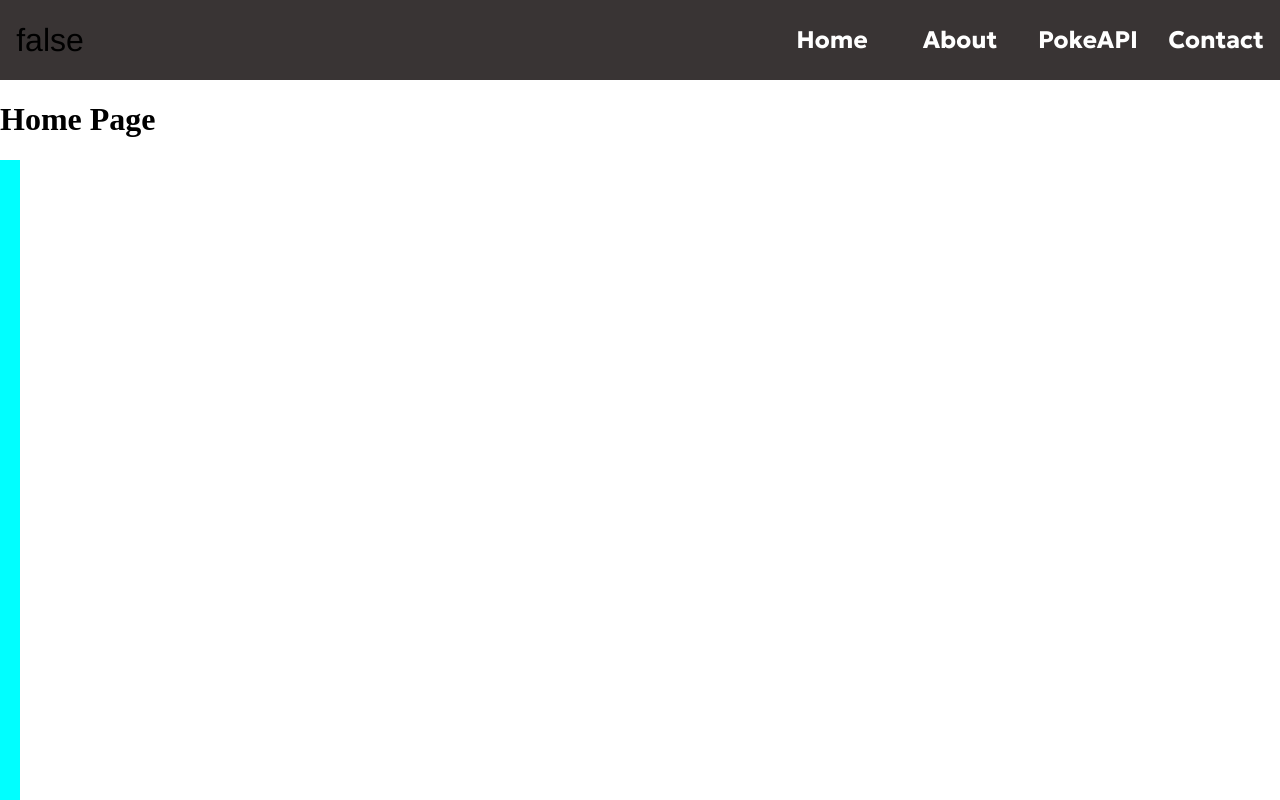
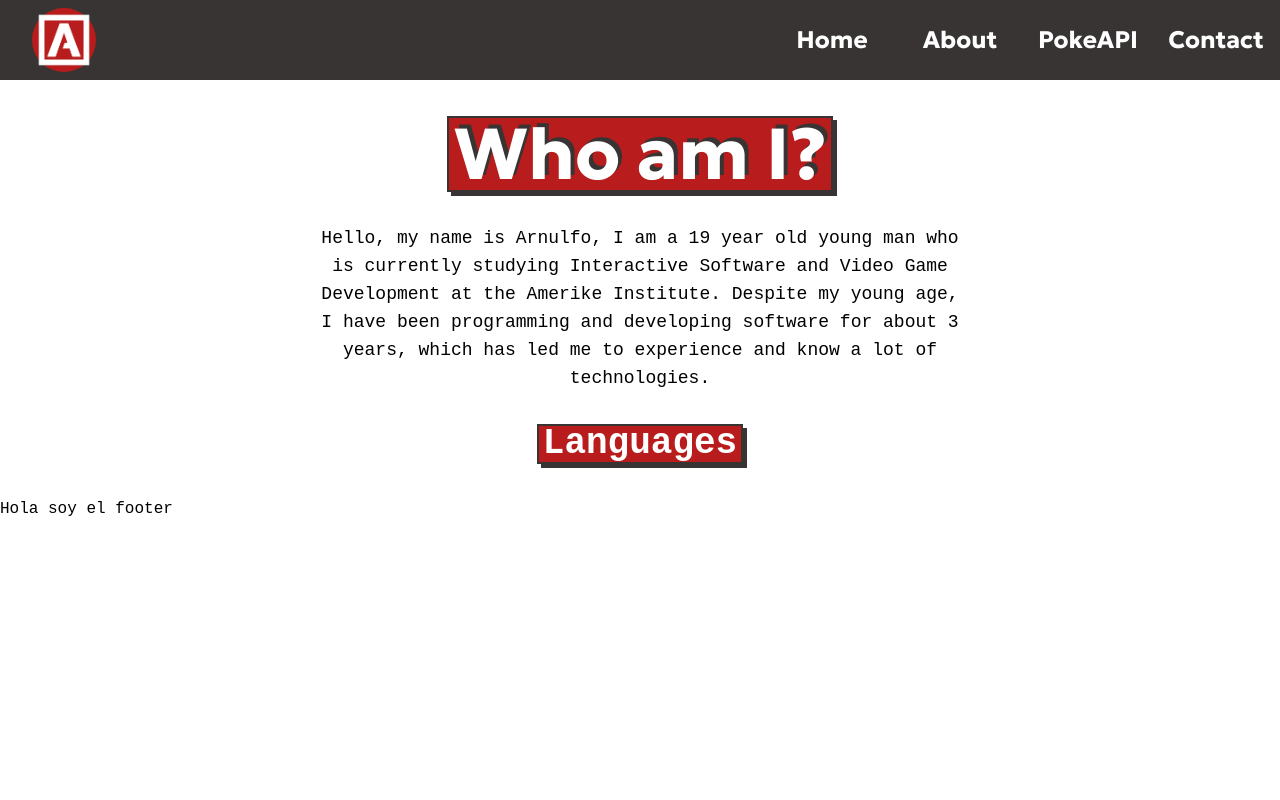
Before and after one commit to ArnulfoVargas/ExamenWeb, a Vue app: page / in a window 1280 px wide. Shown: the top 800 px of the page. Built offline with nearby package versions, Linux system fonts and the light colour scheme; a web font is replaced by a local one.

Commit message:
Home page iniciado

```diff
--- a/src/App.vue
+++ b/src/App.vue
@@ -20,7 +20,11 @@ import AppFooter from './components/AppFooter.vue'
     --color-white: #ffffff;
     --color-red: rgb(185 28 28);
 
+    --color-light-red: rgb(220, 38, 38);
+
+    --text-shadow: 4px -4px rgb(57, 52, 52);
     --box-shadow: 4px 4px rgb(57, 52, 52);
+    --thin-border: solid 2px rgb(57, 52, 52);
 
     --main-font: 'Fragment Mono', monospace;
     --titles-font: 'Geologica', sans-serif;
@@ -42,6 +46,7 @@ import AppFooter from './components/AppFooter.vue'
 
   *{
     user-select: none;
+    font-family: var(--main-font);
   }
 
   .toggled{
--- /dev/null
+++ b/src/components/CartoonSubtitle.vue
@@ -0,0 +1,43 @@
+<script setup>
+
+</script>
+
+<template>
+    <div>
+        <h2><slot></slot></h2>
+    </div>
+</template>
+
+<style scoped>
+    div{
+        margin: auto;
+        width: fit-content;
+        max-width: fit-content;
+        padding: 0 .25rem ;
+        background-color: var(--color-red);
+        box-shadow: var(--box-shadow);
+        border: var(--thin-border);
+        display: flex;
+        align-items: center;
+    }
+    h2{
+        color: var(--color-white);
+        font-size: 1.875rem;
+        line-height: 1.875rem;
+        margin: 0;
+        text-align: center;
+        font-weight: 700;
+    }
+
+    @media (min-width: 758px){
+        div{
+            margin: 1rem auto;
+            height: 2.25rem;
+        }
+        h2{
+            font-size: 2.25rem;
+            line-height: 2.25rem;
+            text-overflow: ellipsis;
+        }
+    }
+</style>
--- /dev/null
+++ b/src/components/CatoonTitle.vue
@@ -0,0 +1,40 @@
+<template>
+    <div>
+        <h1><slot></slot></h1>
+    </div>
+</template>
+
+<style scoped>
+    div{
+        margin: auto;
+        width: fit-content;
+        height: fit-content;
+        padding: 0 .25rem ;
+        background-color: var(--color-red);
+        box-shadow: var(--box-shadow);
+        border: var(--thin-border);
+        display: flex;
+        align-items: center;
+    }
+    h1{
+        color: var(--color-white);
+        font-family: var(--titles-font);
+        font-size: 3rem;
+        line-height: 3rem;
+        margin: 0;
+        text-align: center;
+        font-weight: bold;
+        text-shadow: var(--text-shadow);
+    }
+
+    @media (min-width: 758px){
+        div{
+            margin: 1rem auto;
+            height: 4.5rem;
+        }
+        h1{
+            font-size: 4.5rem;
+            line-height: 4.5rem;
+        }
+    }
+</style>
--- /dev/null
+++ b/src/components/HalfScreenText.vue
@@ -0,0 +1,26 @@
+<script setup>
+
+</script>
+
+<template>
+    <div>
+        <p><slot></slot></p>
+    </div>
+</template>
+
+<style scoped>
+    div{
+        width: 75%;
+        margin: 2rem auto;
+    }
+    p{
+        font-size: 1.125rem;
+        line-height: 1.75rem;
+        text-align: center;
+    }
+    @media (min-width: 768px){
+        div{
+            width: 50%;
+        }
+    }
+</style>
--- a/src/components/NavBar.vue
+++ b/src/components/NavBar.vue
@@ -1,10 +1,12 @@
 <script setup>
-    import {ref} from 'vue'
+    import { ref } from 'vue'
 
     import uniqid from "uniqid"
 
     import NavBarButtons from './NavBarButtons.vue';
+    import NavBarIcon from './NavBarIcon.vue';
 
+    let isRecentlyMounted = true;
     const isOpen = ref(false);
 
     const routes = [
@@ -21,26 +23,27 @@
     const toggleHamburguer = () => {
         isOpen.value = !isOpen.value;
         setOverflow(isOpen.value);
+        isRecentlyMounted = false;
     }
 
     const hideHamburguer = () => {
         isOpen.value = false;
         setOverflow(false);
+        isRecentlyMounted = false;
     }
 
     window.addEventListener('resize', () => {
         isOpen.value = false;
         setOverflow(false);
     })
+
 </script>
 
 <template>
     <div class="nav-bar">
-        <div class="company">
-            <p>{{ isOpen }}</p>
-        </div>
+        <NavBarIcon/>
+
         <div class="routes">
-
             <NavBarButtons
             v-for="route in routes"
             :key="uniqid()"
@@ -57,6 +60,7 @@
 
         <div
             class="nav-toggle"
+            v-show="!isRecentlyMounted"
             :class="isOpen ? 'toggle-show' : 'toggle-hide'"
             >
             <NavBarButtons
@@ -81,21 +85,6 @@
         z-index: 1;
     }
 
-    .company{
-        height: 100%;
-        display: flex;
-        justify-content: center;
-        align-items: center;
-        width: 100px;
-        z-index: 1;
-    }
-
-    .company p{
-        margin: 0;
-        font-family: 'Franklin Gothic Medium', 'Arial Narrow', Arial, sans-serif;
-        font-size: 2rem;
-        color: var(--text-white);
-    }
     .routes{
         display: none;
         z-index: 1;
@@ -133,14 +122,51 @@
     }
 
     .toggle-hide{
-        left: -100dvw;
-        pointer-events: none;
+        animation-name: hide;
+        animation-duration: .25s;
+        animation-fill-mode: forwards;
     }
 
     .toggle-show{
-        left: 0;
-        pointer-events: all;
+        animation-name: show;
+        animation-duration: .25s;
+        animation-fill-mode: forwards;
+    }
 
+    @keyframes show {
+        from{
+            left: -100dvw;
+            pointer-events: none;
+        }
+        to{
+            left: 0;
+            pointer-events: all;
+        }
+    }
+    @keyframes hide {
+        from{
+            left: 0;
+            pointer-events: none;
+        }
+        to{
+            left: -100dvw;
+            display: none;
+        }
+    }
+
+    .toggle-show *{
+        animation-name: showChild;
+        animation-duration: 1.25s;
+        animation-fill-mode: forwards;
+    }
+
+    @keyframes showChild {
+        from{
+            opacity: 0;
+        }
+        to{
+            opacity: 1;
+        }
     }
 
     @media (min-width: 768px){
--- a/src/components/NavBarButtons.vue
+++ b/src/components/NavBarButtons.vue
@@ -31,6 +31,8 @@
         align-items: center;
         padding: 0 2.5rem;
         color: var(--color-white);
+
+        transition: background-color .25s linear;
     }
 
     @media (min-width: 768px) {
@@ -55,7 +57,7 @@
     }
 
     .route:hover{
-        background-color: #9f0c0c;
+        background-color: var(--color-red);
     }
 
     .route p{
@@ -63,5 +65,10 @@
         color: var(--color-white);
         font-family: var(--titles-font);
         font-weight: bold;
+        transition: text-shadow .15s linear;
+    }
+
+    .route:hover p{
+        text-shadow: var(--text-shadow);
     }
 </style>
--- /dev/null
+++ b/src/components/NavBarIcon.vue
@@ -0,0 +1,45 @@
+<script setup>
+    import { RouterLink } from 'vue-router';
+</script>
+
+<template>
+    <RouterLink to="/">
+        <div class="company">
+            <div class="circle"></div>
+            <img src="../assets/Logo.png" alt="Logo image">
+        </div>
+    </RouterLink>
+</template>
+
+<style scoped>
+  .company{
+        position: relative;
+        height: 5rem;
+        width: 5rem;
+        display: flex;
+        justify-content: center;
+        align-items: center;
+        z-index: 1;
+        margin-left: 1.5rem;
+    }
+
+    .circle{
+        background-color: var(--color-red);
+        height: 80%;
+        width: 80%;
+        border-radius: 50%;
+    }
+
+    .company p{
+        margin: 0;
+        font-family: 'Franklin Gothic Medium', 'Arial Narrow', Arial, sans-serif;
+        font-size: 2rem;
+        color: var(--text-white);
+    }
+
+    .company img{
+        position: absolute;
+        height: 70%;
+        width: 70%;
+    }
+</style>
--- a/src/router/index.js
+++ b/src/router/index.js
@@ -16,7 +16,23 @@ const router = createRouter({
       // this generates a separate chunk (About.[hash].js) for this route
       // which is lazy-loaded when the route is visited.
       component: () => import('../views/AboutView.vue')
-    }
+    },
+    {
+      path: '/contact',
+      name: 'contact',
+      // route level code-splitting
+      // this generates a separate chunk (About.[hash].js) for this route
+      // which is lazy-loaded when the route is visited.
+      component: () => import('../views/ContactView.vue')
+    },
+    {
+      path: '/pokeapi',
+      name: 'pokeapi',
+      // route level code-splitting
+      // this generates a separate chunk (About.[hash].js) for this route
+      // which is lazy-loaded when the route is visited.
+      component: () => import('../views/PokeApiView.vue')
+    },
   ]
 })
 
--- /dev/null
+++ b/src/views/ContactView.vue
@@ -0,0 +1,13 @@
+<script setup>
+
+</script>
+
+<template>
+    <div>
+        <h1>Contact</h1>
+    </div>
+</template>
+
+<style scoped>
+
+</style>
--- a/src/views/HomeView.vue
+++ b/src/views/HomeView.vue
@@ -1,19 +1,22 @@
 <script setup>
+  import CatoonTitle from '../components/CatoonTitle.vue';
+  import CartoonSubtitle from '../components/CartoonSubtitle.vue';
+  import HalfScreenText from '../components/HalfScreenText.vue';
 </script>
 
 <template>
-  <div>
-    <h1>Home Page</h1>
+  <div class="body">
+    <CatoonTitle>Who am I?</CatoonTitle>
 
-    <div class="random">
-    </div>
+    <HalfScreenText>Hello, my name is Arnulfo, I am a 19 year old young man who is currently studying Interactive Software and Video Game Development at the Amerike Institute. Despite my young age, I have been programming and developing software for about 3 years, which has led me to experience and know a lot of technologies.</HalfScreenText>
+
+    <CartoonSubtitle>Languages</CartoonSubtitle>
   </div>
 </template>
 
 <style scoped>
-  .random{
-    height: 1500px;
-    width: 20px;
-    background-color: aqua;
+  .body{
+    margin: auto;
+    padding: 1.25rem 0;
   }
 </style>
--- /dev/null
+++ b/src/views/PokeApiView.vue
@@ -0,0 +1,13 @@
+<script setup>
+
+</script>
+
+<template>
+    <div>
+        <h1>PokeApi</h1>
+    </div>
+</template>
+
+<style scoped>
+
+</style>
```
Also changed, not shown: src/assets/Logo.png (added).
